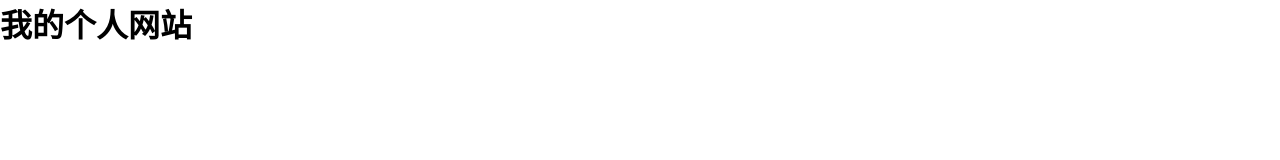
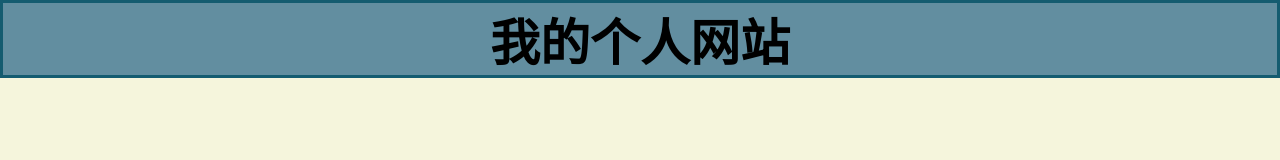
Before and after one commit to yibao2007/yibao-01, a plain HTML site: page index.html in a window 1280 px wide. Drawn offline with Linux system fonts and the light colour scheme.

Commit message:
Add files via upload

```diff
--- /dev/null
+++ b/css of index.css
@@ -0,0 +1,8 @@
+body{
+    background-color: beige;
+}
+h1{
+    background: rgba(0, 74, 120, 0.6);
+    border-style: solid;
+    border-color: rgba(0, 80, 100, 0.8);
+}
--- a/index.html
+++ b/index.html
@@ -3,9 +3,10 @@
   <head>
     <meta sharset="utf-8" />
     <meta name="viewport" content="width=device-width, initial-scale=1" />
+    <link rel="stylesheet" type="text/css" href="css of index.css">
     <title>yibao2007</title>
   </head>
   <body style="margin: 0">
-    <h1>我的个人网站</h1>
+    <h1 style="text-align: center; font-size: 50px">我的个人网站</h1>
   </body>
 </html>
```
